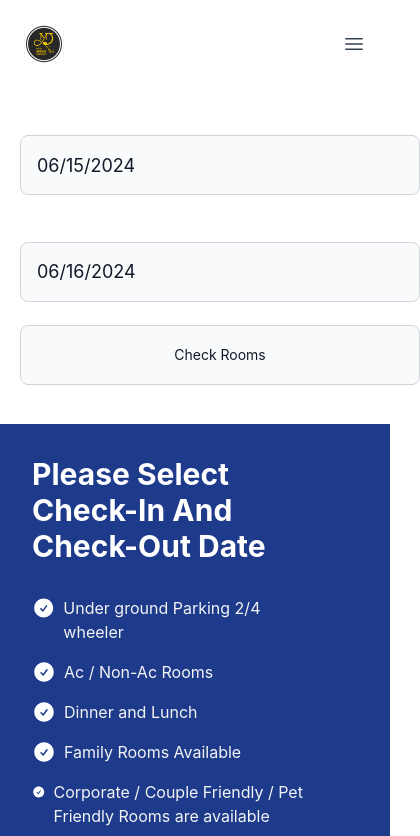
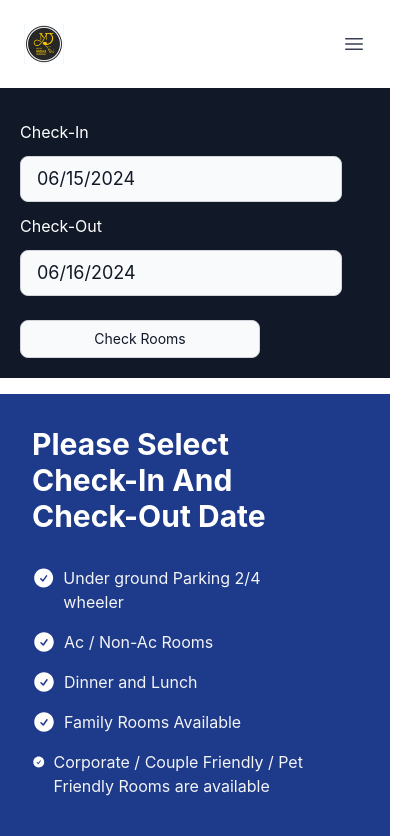
Before and after one commit to VZade1999/hotelmidasreegencyfe, a React (Create React App) app: page /bookroom in a window 390 px wide. Shown: the top 836 px of the page, 420 px wide, since content can reach past the window. Built offline with nearby package versions, Linux system fonts and the light colour scheme.

Commit message:
check in date picker component css fixed for mobile and desktop

```diff
--- a/src/Component/BookRoom/Checkavailability.js
+++ b/src/Component/BookRoom/Checkavailability.js
@@ -54,7 +54,6 @@ const Checkavailability = () => {
   };
 
   return (
-
     <>
       {loader && (
         <div className="fixed inset-0 z-50 flex items-center justify-center bg-gray-900 bg-opacity-70">
@@ -68,10 +67,9 @@ const Checkavailability = () => {
           />
         </div>
       )}
-    <div className="flex p-5 justify-center banner dark:bg-gray-900 ps-5 container ">
-      <div className="flex flex-col justify-around md:flex-row items-around space-y-4 md:space-y-0 md:space-x-4 w-full row ">
-        <div>
-          <span className="text-white me-5">Check-In</span>
+      <div className="md:flex md:justify-around md:ps-0 ps-5 py-5 bg-gray-900">
+          <div className="md:flex">
+            <div className="text-white py-3 md:px-5">Check-In</div>
             <DatePicker
               selected={startDate}
               onChange={handleChangeStartDate}
@@ -79,12 +77,12 @@ const Checkavailability = () => {
               startDate={startDate}
               endDate={endDate}
               minDate={getCurrentDate()}
-            className="bg-gray-50 border checkInInput border-gray-300 text-gray-900 text-lg rounded-lg focus:ring-blue-500 focus:border-blue-500 px-4 py-2 dark:bg-gray-700 dark:border-gray-600 dark:placeholder-gray-400 dark:text-white dark:focus:ring-blue-500 dark:focus:border-blue-500 w-full"
+              className="bg-gray-50 border w-50 checkInInput border-gray-300 text-gray-900 text-lg rounded-lg focus:ring-blue-500 focus:border-blue-500 px-4 py-2 dark:bg-gray-700 dark:border-gray-600 dark:placeholder-gray-400 dark:text-white dark:focus:ring-blue-500 dark:focus:border-blue-500 "
               placeholderText="Check-in date"
             />
           </div>
-        <div>
-          <span className="text-white me-5 md:px-5">Check-Out</span>
+          <div className="md:flex ">
+            <div className="text-white py-3 md:px-5 ">Check-Out</div>
             <DatePicker
               selected={endDate}
               onChange={handleChangeEndDate}
@@ -100,14 +98,17 @@ const Checkavailability = () => {
               placeholderText="Check-out date"
             />
           </div>
-        <button
-          className="bg-gray-50 checkInInput border border-gray-300 text-gray-900 text-sm rounded-lg focus:ring-blue-500 focus:border-blue-500 py-2 dark:bg-blue-700 dark:border-gray-600 dark:placeholder-gray-400 dark:text-white dark:focus:ring-blue-500 dark:focus:border-blue-500 w-40"
+          <div className="md:flex ">
+            <div className="py-3 md:px-5"></div>
+            <button style={{width:'240px'}}
+              className="bg-gray-50 checkInInput border border-gray-300 text-gray-900 text-sm rounded-lg focus:ring-blue-500 focus:border-blue-500 py-2 dark:bg-blue-700 dark:border-gray-600 dark:placeholder-gray-400 dark:text-white dark:focus:ring-blue-500 dark:focus:border-blue-500 w-full md:px-5"
               onClick={handleCheckRoom}
             >
               Check Rooms
             </button>
           </div>
       </div>
+
     </>
   );
 };
--- a/src/Component/BookRoom/Roomdata.js
+++ b/src/Component/BookRoom/Roomdata.js
@@ -50,10 +50,10 @@ const Roomdata = (props) => {
   return (
     <>
       <div className="w-full max-w-sm bg-gray-900 border border-gray-200 rounded-lg shadow dark:bg-gray-900 dark:border-gray-700 m-2">
-        <div className="p-8 rounded-t-lg">
+        <div className=" flex justify-center items-center m-5">
         <SimpleImageSlider
-            width={320}
-            height={200}
+            width={window.innerWidth <= 640? 280:300}
+            height={window.innerWidth <= 640? 150: 200}
             images={sliderImages}
             showBullets={false}
             showNavs={true}
--- a/src/Component/BookRoom/custom.css
+++ b/src/Component/BookRoom/custom.css
@@ -1,16 +1,22 @@
 
 
 
-.checkInInput{
+/* .checkInInput{
     height: 60px;
     width: 400px;
 }
+@media (max-width: 767px) {
+  .checkInInput {
+    width: 350px;
+  }
+} */
 
-.banner{
+
+/* .banner{
     height: 120px;
 }
 @media (max-width: 767px) {
     .banner {
       height: 320px;
     }
-  }
+  } */
--- a/tailwind.config.js
+++ b/tailwind.config.js
@@ -4,6 +4,22 @@ module.exports = {
   content: ["./src/**/*.{html,js}"],
   theme: {
     extend: {},
+    screens: {
+      'sm': '640px',
+      // => @media (min-width: 640px) { ... }
+
+      'md': '768px',
+      // => @media (min-width: 768px) { ... }
+
+      'lg': '1024px',
+      // => @media (min-width: 1024px) { ... }
+
+      'xl': '1280px',
+      // => @media (min-width: 1280px) { ... }
+
+      '2xl': '1536px',
+      // => @media (min-width: 1536px) { ... }
+    }
   },
   plugins: [
     // ...
```
Lines whose indentation alone changed are shown as unchanged.
